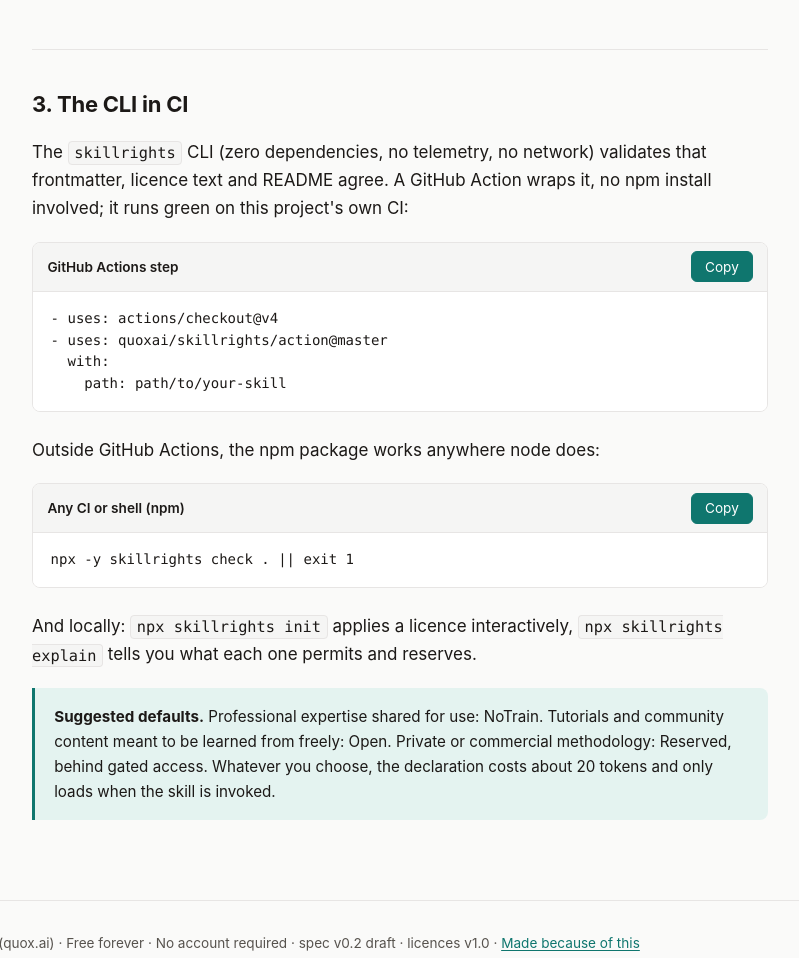
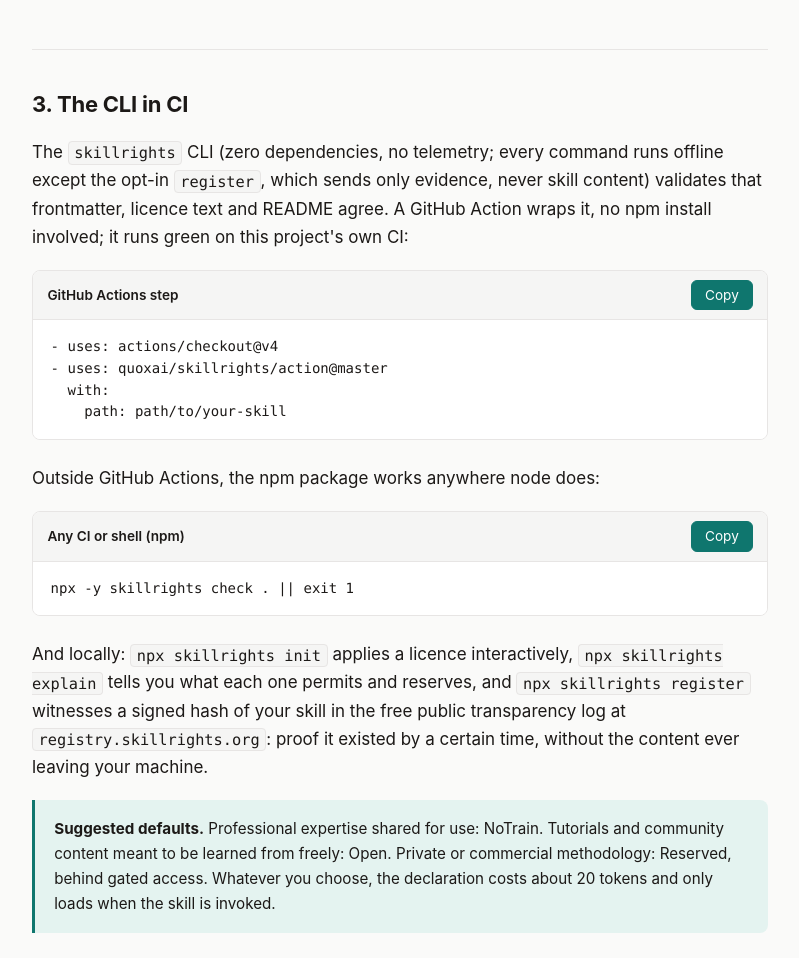
Before and after one commit to quoxai/skillrights, a plain HTML site: page site/adopt/index.html in a window 1280 px wide. Shown: the part 1281-2239 px from the top of the page, without its empty margins (330-1129 px from the left). Drawn offline with Linux system fonts and the light colour scheme.

Commit message:
[skillrights] SR-31: spec + adopt document the LIVE registry (v1, no external anchoring yet) and scope the offline claim to non-register verbs

```diff
--- a/site/adopt/index.html
+++ b/site/adopt/index.html
@@ -93,7 +93,7 @@ rm -rf /tmp/skillrights-install</pre>
     </div>
 
     <h2 id="ci">3. The CLI in CI<a class="anchor" href="#ci" aria-label="Link to this section">#</a></h2>
-    <p>The <code class="inline">skillrights</code> CLI (zero dependencies, no telemetry, no network) validates that frontmatter, licence text and README agree. A GitHub Action wraps it, no npm install involved; it runs green on this project's own CI:</p>
+    <p>The <code class="inline">skillrights</code> CLI (zero dependencies, no telemetry; every command runs offline except the opt-in <code class="inline">register</code>, which sends only evidence, never skill content) validates that frontmatter, licence text and README agree. A GitHub Action wraps it, no npm install involved; it runs green on this project's own CI:</p>
     <div class="block">
       <div class="block-head"><span>GitHub Actions step</span><button class="btn" data-copy="out-ci">Copy</button></div>
       <pre id="out-ci">- uses: actions/checkout@v4
@@ -106,7 +106,7 @@ rm -rf /tmp/skillrights-install</pre>
       <div class="block-head"><span>Any CI or shell (npm)</span><button class="btn" data-copy="out-ci2">Copy</button></div>
       <pre id="out-ci2">npx -y skillrights check . || exit 1</pre>
     </div>
-    <p>And locally: <code class="inline">npx skillrights init</code> applies a licence interactively, <code class="inline">npx skillrights explain</code> tells you what each one permits and reserves.</p>
+    <p>And locally: <code class="inline">npx skillrights init</code> applies a licence interactively, <code class="inline">npx skillrights explain</code> tells you what each one permits and reserves, and <code class="inline">npx skillrights register</code> witnesses a signed hash of your skill in the free public transparency log at <code class="inline">registry.skillrights.org</code>: proof it existed by a certain time, without the content ever leaving your machine.</p>
 
     <div class="callout">
       <p><strong>Suggested defaults.</strong> Professional expertise shared for use: NoTrain. Tutorials and community content meant to be learned from freely: Open. Private or commercial methodology: Reserved, behind gated access. Whatever you choose, the declaration costs about 20 tokens and only loads when the skill is invoked.</p>
```
Also changed, not shown: site/spec/index.html (+2 -1 lines), spec/SPEC.md (+3 -1 lines).
